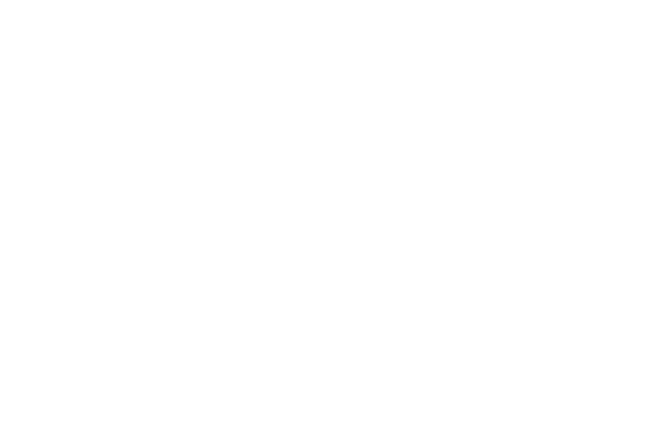
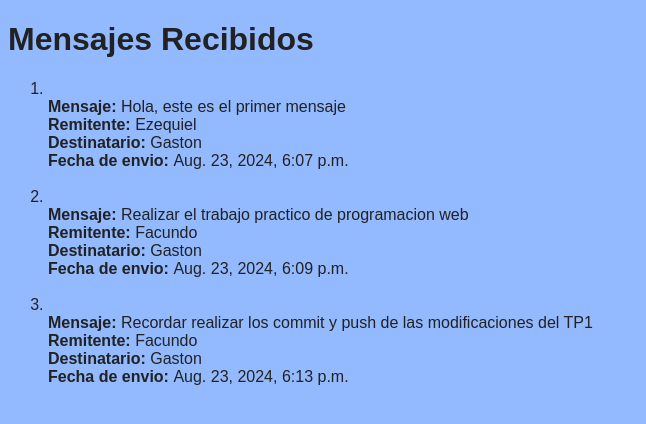
Before and after one commit to Gaston-Care/GestorMensajes, a Django app: page /mensajes/recibidos in a window 1280 px wide. Before the commit the part shown is empty. Shown: the top 424 px of the page, without its empty margins (0-646 px from the left). Run offline with Django 4.2, Linux system fonts and the light colour scheme; data comes from the database, SQL or seed files in the repository.

Commit message:
implementacion de codigo en el archivo mensajes.html para mostrar los mensajes

```diff
--- a/GestorMensajes/settings.py
+++ b/GestorMensajes/settings.py
@@ -55,7 +55,7 @@
 TEMPLATES = [
     {
         'BACKEND': 'django.template.backends.django.DjangoTemplates',
-        'DIRS': ['/home/gaston/Escritorio/ProyectosDjango/GestorMensajes/Mensajes/templates/mensajes.html'],
+        'DIRS': ['/home/gaston/Escritorio/ProyectosDjango/GestorMensajes/Mensajes/templates'],
         'APP_DIRS': True,
         'OPTIONS': {
             'context_processors': [
--- a/Mensajes/templates/mensajes.html
+++ b/Mensajes/templates/mensajes.html
@@ -3,9 +3,20 @@
     <head>
         <meta charset="UTF-8">
         <meta name="viewport" content="width=device-width, initial-scale=1.0">
-        <title>Document</title>
+        <title>Mensajes Recibidos</title>
     </head>
-    <body>
-
+    <body style="background-color: #93b9ff; color: #222222; font-family: Arial, sans-serif;">
+        <h1> Mensajes Recibidos </h1>
+        <ol>
+            {% for mensaje in mensajes %}
+                <li>
+                    <br>
+                    <b>Mensaje: </b>{{ mensaje.texto_del_mensaje }} <br>
+                    <b>Remitente: </b>{{ mensaje.remitente }} <br>
+                    <b>Destinatario: </b>{{ mensaje.destinatario }} <br>
+                    <b>Fecha de envio: </b>{{ mensaje.fecha_del_envio }}
+                </li> <br>
+            {% endfor %}
+        </ol>
     </body>
 </html>
```
